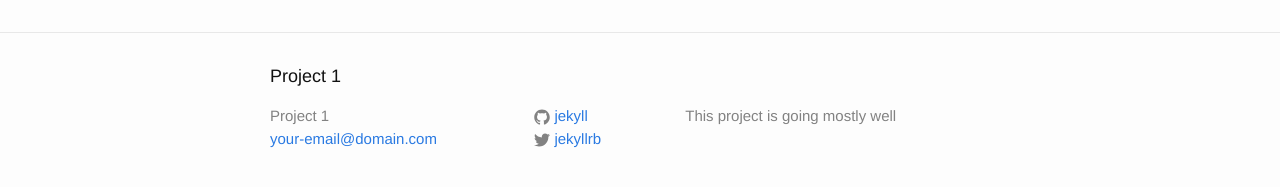
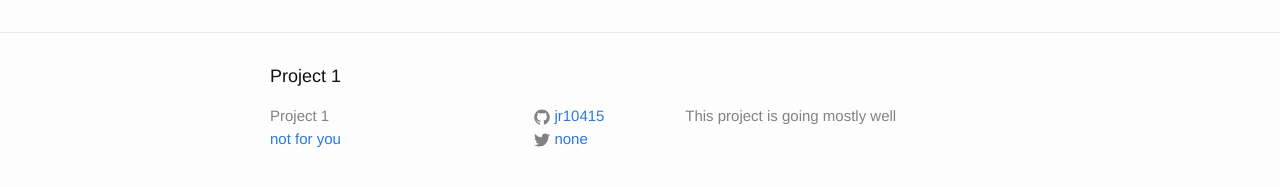
Before and after one commit to jr10415/jr10415.github.io, a Jekyll site: the page built from index.html, in a window 1280 px wide. Shown: the part 675-862 px from the top of the page. Built offline with Jekyll 4.4.1, drawn with Linux system fonts in a browser that asks for light colours.

Commit message:
Update _config.yml

```diff
--- a/_config.yml
+++ b/_config.yml
@@ -7,13 +7,13 @@
 
 # Site settings
 title: Project 1
-email: your-email@domain.com
+email: not for you
 description: > # this means to ignore newlines until "baseurl:"
  This project is going mostly well
 baseurl: "" # the subpath of your site, e.g. /blog
 url: "http://yourdomain.com" # the base hostname & protocol for your site
-twitter_username: jekyllrb
-github_username:  jekyll
+twitter_username: none
+github_username:  jr10415
 
 # Build settings
 markdown: kramdown
```
